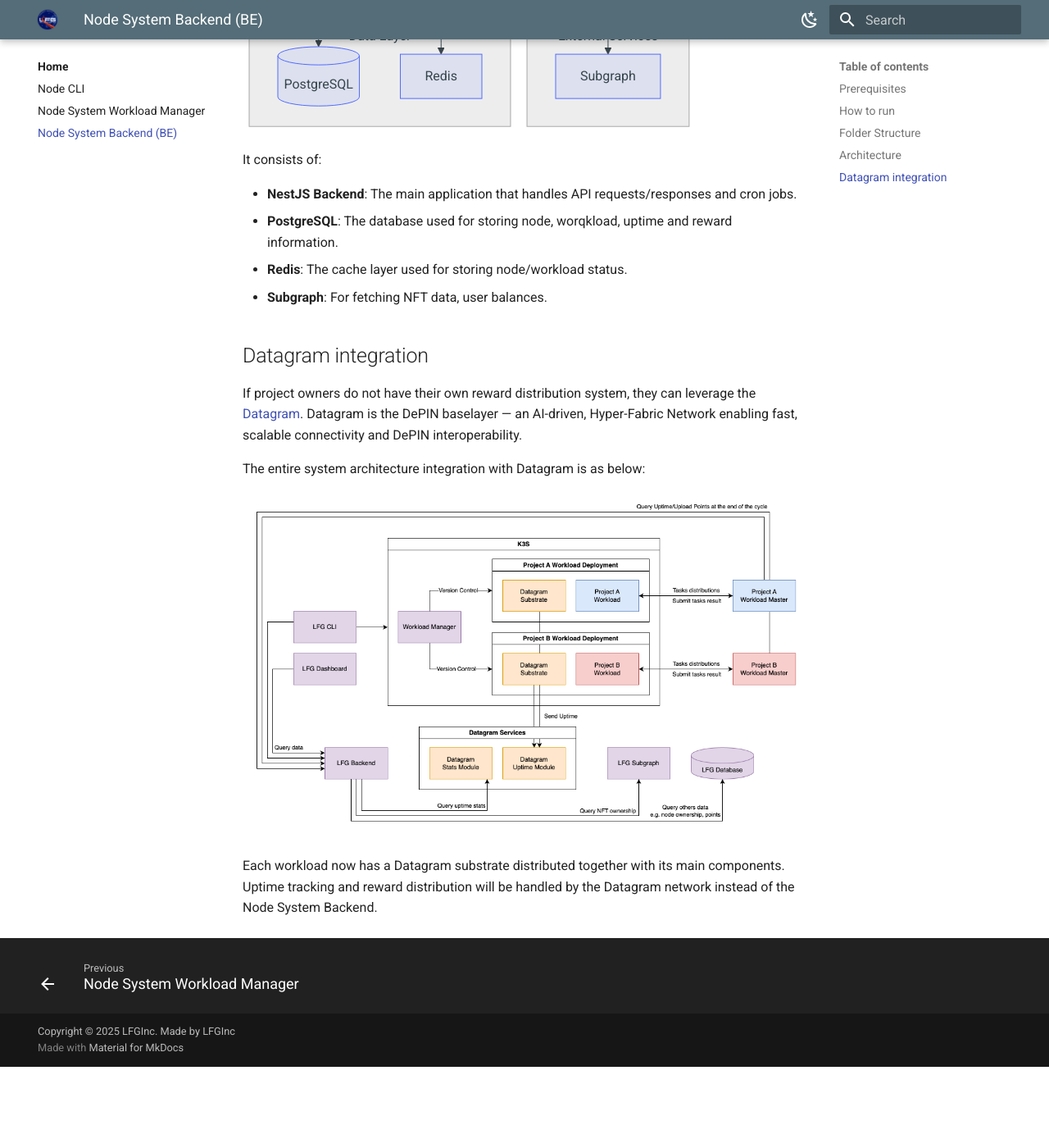
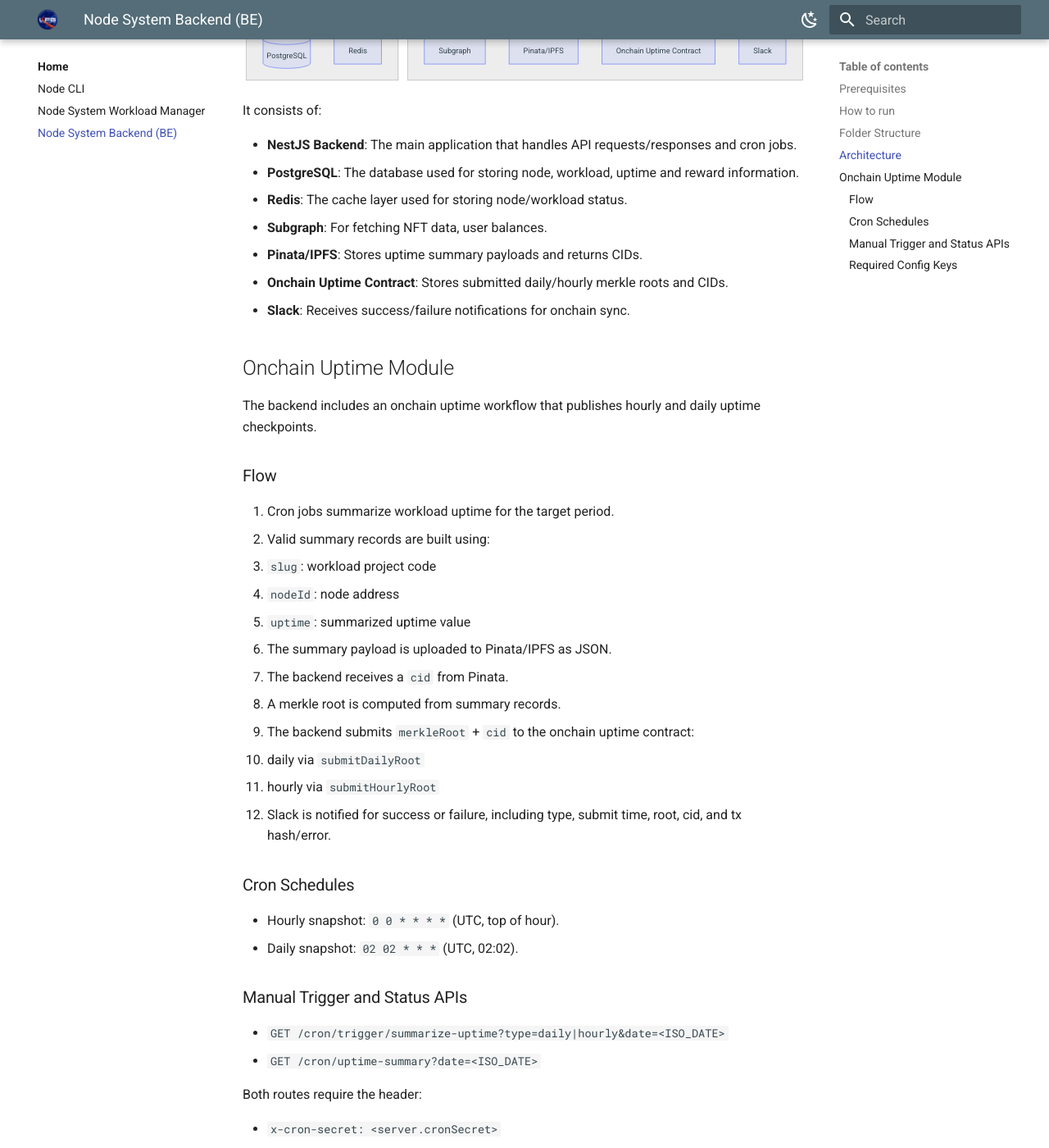
Before and after one commit to LFGInc/node-system-docs, an MkDocs documentation site: the page built from docs/backend.md, in a window 1280 px wide and 1400 px high, scrolled down 2388 px. Shown: the whole window at 82% size. Built offline with MkDocs 1.6.1 and Material for MkDocs 9.7.7, drawn with Linux system fonts in a browser that asks for light colours; before the commit the page ends 3689 px from its top, so only the background shows below that; some of the changed text lies outside the part shown.

Commit message:
docs: replace datagram integration with onchain uptime flow

````diff
--- a/docs/backend.md
+++ b/docs/backend.md
@@ -63,12 +63,14 @@
 │   ├── modules
 │   │   ├── cron               # Cron job scheduling and management.
 │   │   ├── mail               # Email service module.
+│   │   ├── onchain            # Onchain uptime root submission module.
 │   │   ├── pg                 # Direct access PostgreSQL database module.
 │   │   ├── prisma             # Prisma ORM integration module.
 │   │   ├── redis              # Redis caching and data store module.
 │   │   └── uptime             # Uptime monitoring module.
 │   ├── third-party
-│   │   ├── datagram           # Integration with Datagram services.
+│   │   ├── ipfs               # Pinata/IPFS integration for uptime summaries.
+│   │   ├── slack              # Slack notifications for onchain sync status.
 │   │   └── thegraph           # Integration with The Graph protocol.
 │   └── main.ts                # Entry point for the application.
 ├── <configuration files> ...
@@ -92,15 +94,24 @@
 graph TD
     A[NestJS Backend]
     G[Subgraph]
+    I[Pinata/IPFS]
+    C[Onchain Uptime Contract]
+    S[Slack]
     P[(PostgreSQL)]
     R[Redis]
 
     A -->|Query| G
     A -->|Prisma ORM| P
     A -->|Cache Layer| R
+    A -->|Upload uptime summary JSON| I
+    A -->|Submit merkleRoot + cid| C
+    A -->|Notify sync status| S
 
     subgraph External Services
         G
+        I
+        C
+        S
     end
 
     subgraph Data Layer
@@ -112,16 +123,63 @@
 It consists of:
 
 - **NestJS Backend**: The main application that handles API requests/responses and cron jobs.
-- **PostgreSQL**: The database used for storing node, worqkload, uptime and reward information.
+- **PostgreSQL**: The database used for storing node, workload, uptime and reward information.
 - **Redis**: The cache layer used for storing node/workload status.
 - **Subgraph**: For fetching NFT data, user balances.
+- **Pinata/IPFS**: Stores uptime summary payloads and returns CIDs.
+- **Onchain Uptime Contract**: Stores submitted daily/hourly merkle roots and CIDs.
+- **Slack**: Receives success/failure notifications for onchain sync.
 
-## Datagram integration
+## Onchain Uptime Module
 
-If project owners do not have their own reward distribution system, they can leverage the [Datagram](https://www.datagram.network/). Datagram is the DePIN baselayer — an AI-driven, Hyper-Fabric Network enabling fast, scalable connectivity and DePIN interoperability.
+The backend includes an onchain uptime workflow that publishes hourly and daily uptime checkpoints.
 
-The entire system architecture integration with Datagram is as below:
+### Flow
 
-![Datagram Integration](assets/DatagramIntegration.png)
+1. Cron jobs summarize workload uptime for the target period.
+2. Valid summary records are built using:
+   - `slug`: workload project code
+   - `nodeId`: node address
+   - `uptime`: summarized uptime value
+3. The summary payload is uploaded to Pinata/IPFS as JSON.
+4. The backend receives a `cid` from Pinata.
+5. A merkle root is computed from summary records.
+6. The backend submits `merkleRoot` + `cid` to the onchain uptime contract:
+   - daily via `submitDailyRoot`
+   - hourly via `submitHourlyRoot`
+7. Slack is notified for success or failure, including type, submit time, root, cid, and tx hash/error.
 
-Each workload now has a Datagram substrate distributed together with its main components. Uptime tracking and reward distribution will be handled by the Datagram network instead of the Node System Backend.
+### Cron Schedules
+
+- Hourly snapshot: `0 0 * * * *` (UTC, top of hour).
+- Daily snapshot: `02 02 * * *` (UTC, 02:02).
+
+### Manual Trigger and Status APIs
+
+- `GET /cron/trigger/summarize-uptime?type=daily|hourly&date=<ISO_DATE>`
+- `GET /cron/uptime-summary?date=<ISO_DATE>`
+
+Both routes require the header:
+
+- `x-cron-secret: <server.cronSecret>`
+
+### Required Config Keys
+
+```yaml
+server:
+  cronSecret: <string>
+
+ipfs:
+  url: https://uploads.pinata.cloud
+  jwt: <pinata_jwt>
+  gateway: https://lfg.mypinata.cloud/ipfs/
+
+ether:
+  rpcUrl: <rpc_url>
+  privateKey: <private_key>
+  contractAddress: <uptime_contract_address>
+
+slack:
+  token: <slack_bot_token>
+  channel: <slack_channel_id>
+```
````
Also changed, not shown: docs/index.md (+11 -0 lines), docs/assets/DatagramIntegration.png (deleted).
